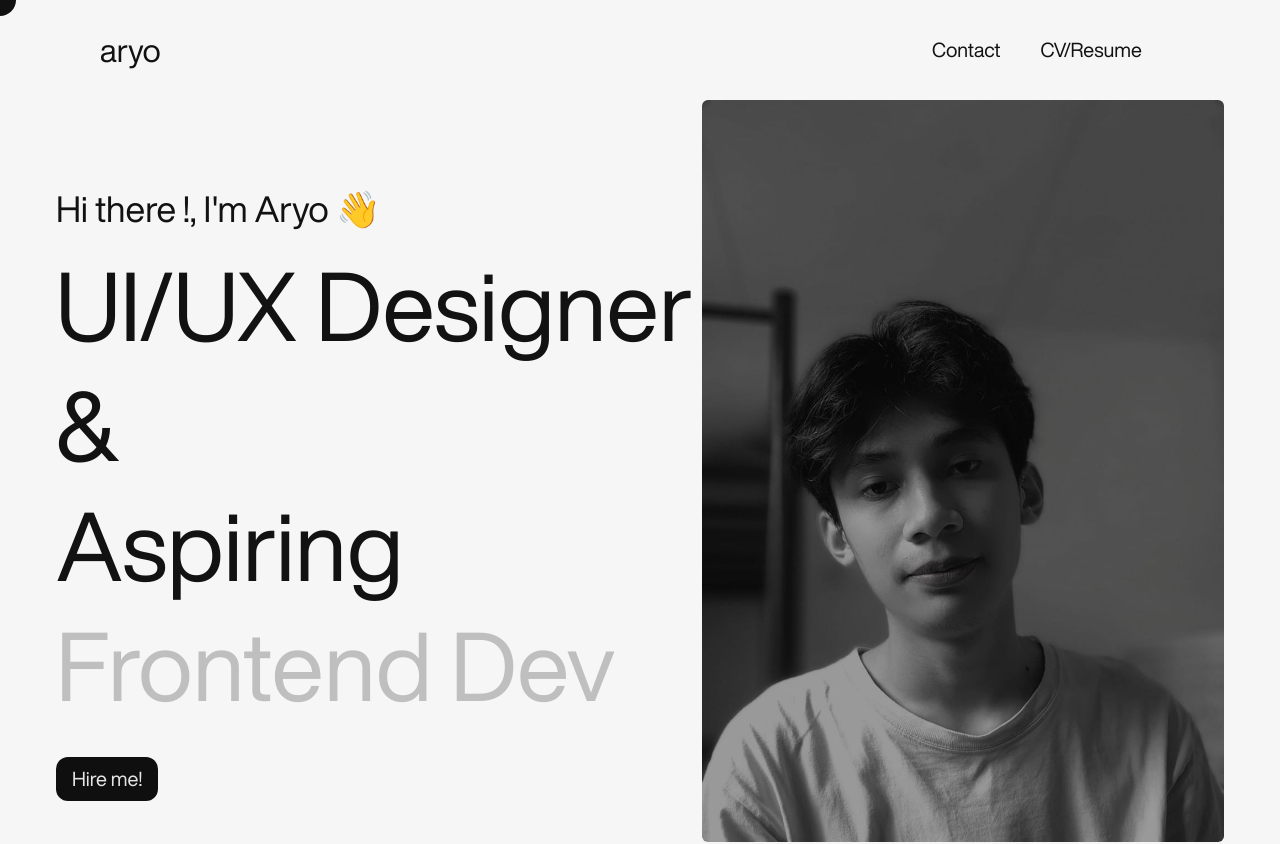
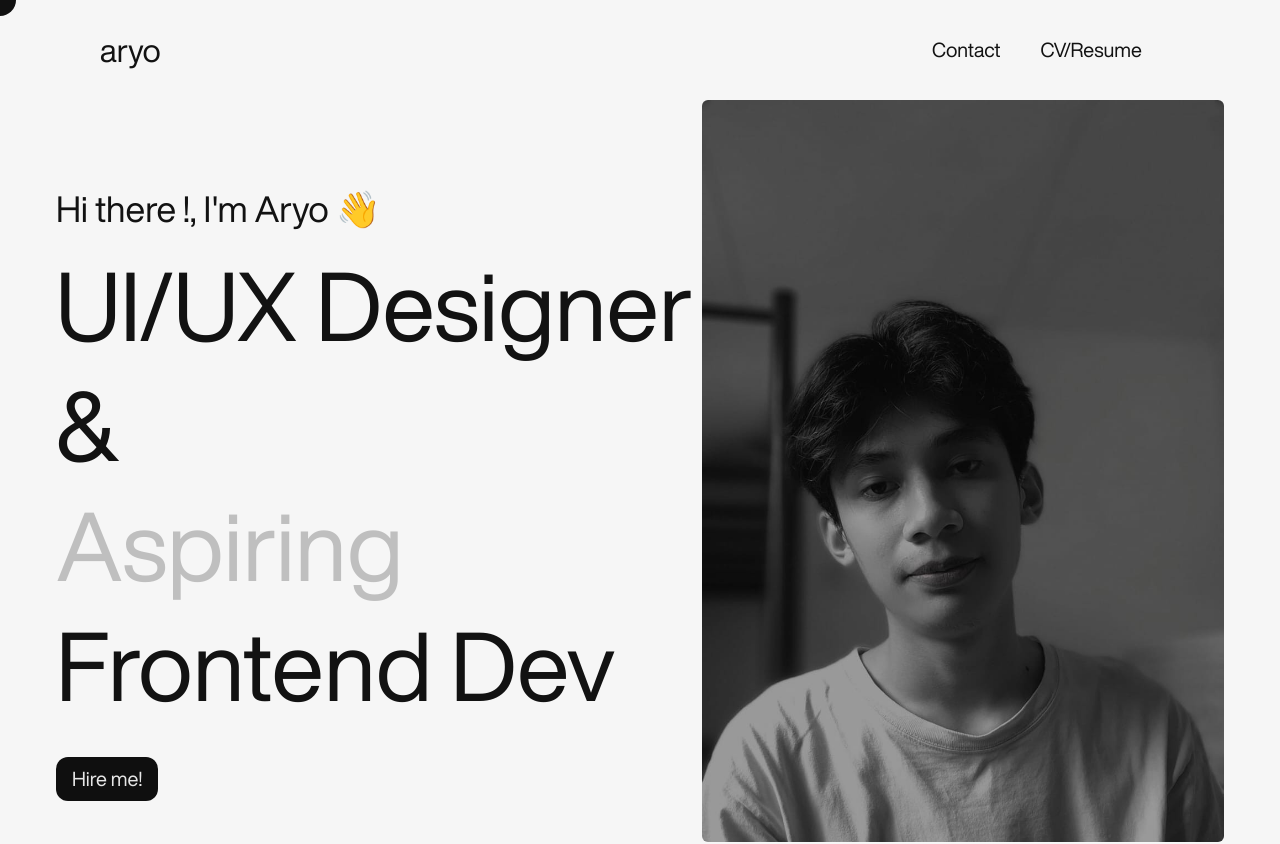
Before and after one commit to AryoBimoPrakoso/portfolio-aryo, a React (Vite) app: page / in a window 1280 px wide. Shown: the top 844 px of the page. Built offline with nearby package versions, Linux system fonts and the light colour scheme.

Commit message:
Text Update

```diff
--- a/src/CustomCursor.jsx
+++ b/src/CustomCursor.jsx
@@ -41,7 +41,7 @@ export const CursorProvider = ({ children }) => {
         animate={cursorVariant}
         transition={{
           type: "spring",
-          stiffness: 180, // lebih rendah kalau mau lebih lambat
+          stiffness: 250, // lebih rendah kalau mau lebih lambat
           damping: 18, // lebih tinggi kalau mau tanpa pantulan
           mass: 0.4,
         }}
--- a/src/components/Homepage.jsx
+++ b/src/components/Homepage.jsx
@@ -43,7 +43,7 @@ const Homepage = () => {
                 >
                   UI/UX Designer &
                   <br />
-                  Aspiring <span className="text-[#bfbfbf]">Frontend Dev</span>
+                  <span className="text-[#bfbfbf]">Aspiring</span> Frontend Dev
                 </div>
                 <button
                   onClick={() =>
```
